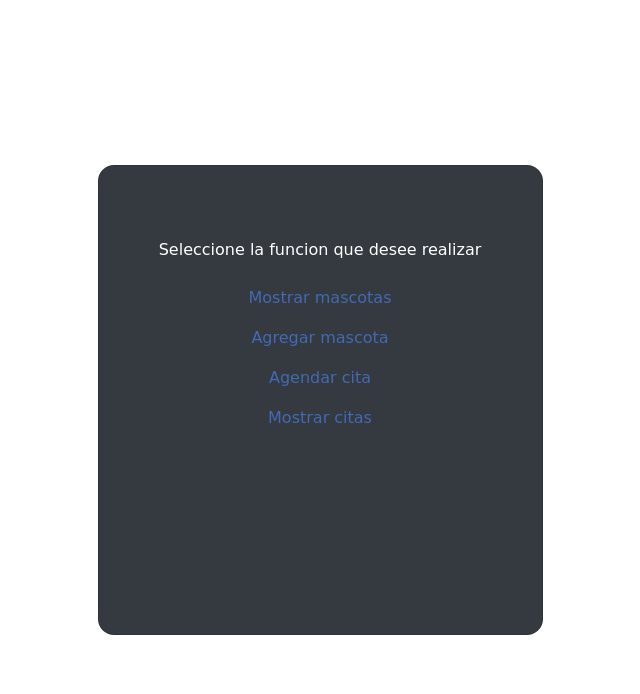
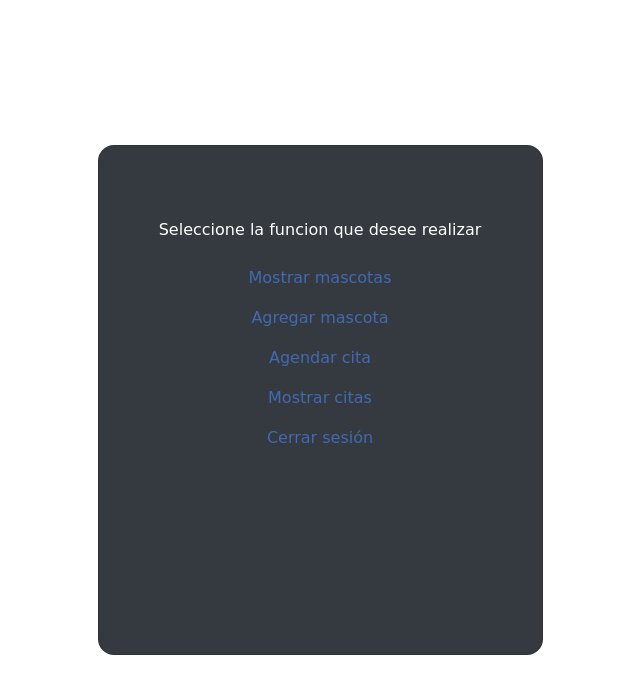
Before and after one commit to EduardoGZ18100184/ProyectoVeterinaria, a Flask app: template templates/funcionesUsuario.html in a window 1280 px wide. Shown: the top 694 px of the page, without its empty margins (320-960 px from the left). Run offline with Flask 2, Linux system fonts and the light colour scheme; the template is opened without the code that fills it, so the values that code supplies are empty; some libraries are stand-ins or nearby versions; some web fonts are replaced.

Commit message:
agregando botones

```diff
--- a/templates/funcionesAdmin.html
+++ b/templates/funcionesAdmin.html
@@ -36,6 +36,7 @@
                     <a class="nav-link font-color-general mr-3 ml-3" href="http://127.0.0.1:5000/mascotas?token={{token}}">Mostrar mascotas</a>
                     <!-- PENDIENTE DE ACTUALIZAR MASCOTAS Y CITAS-->
                     <a class="nav-link font-color-general mr-3 ml-3" href="http://127.0.0.1:5000/usuarios?token={{token}}">Mostrar citas</a>
+                    <a class="nav-link font-color-general mr-3 ml-3" href="http://127.0.0.1:5000/">Cerrar sesión</a>
 
                     <div class="d-flex justify-content-center text-center mt-4 pt-1">
                     <a href="#!" class="text-white"><i class="fab fa-facebook-f fa-lg"></i></a>
--- a/templates/funcionesUsuario.html
+++ b/templates/funcionesUsuario.html
@@ -38,7 +38,7 @@
 
                     <!-- PENDIENTE-->
                     <a class="nav-link font-color-general mr-3 ml-3" href="http://127.0.0.1:5000/usuarios?token={{token}}">Mostrar citas</a>
-
+                    <a class="nav-link font-color-general mr-3 ml-3" href="http://127.0.0.1:5000/">Cerrar sesión</a>
                     <div class="d-flex justify-content-center text-center mt-4 pt-1">
                     <a href="#!" class="text-white"><i class="fab fa-facebook-f fa-lg"></i></a>
                     <a href="#!" class="text-white"><i class="fab fa-twitter fa-lg mx-4 px-2"></i></a>
```
